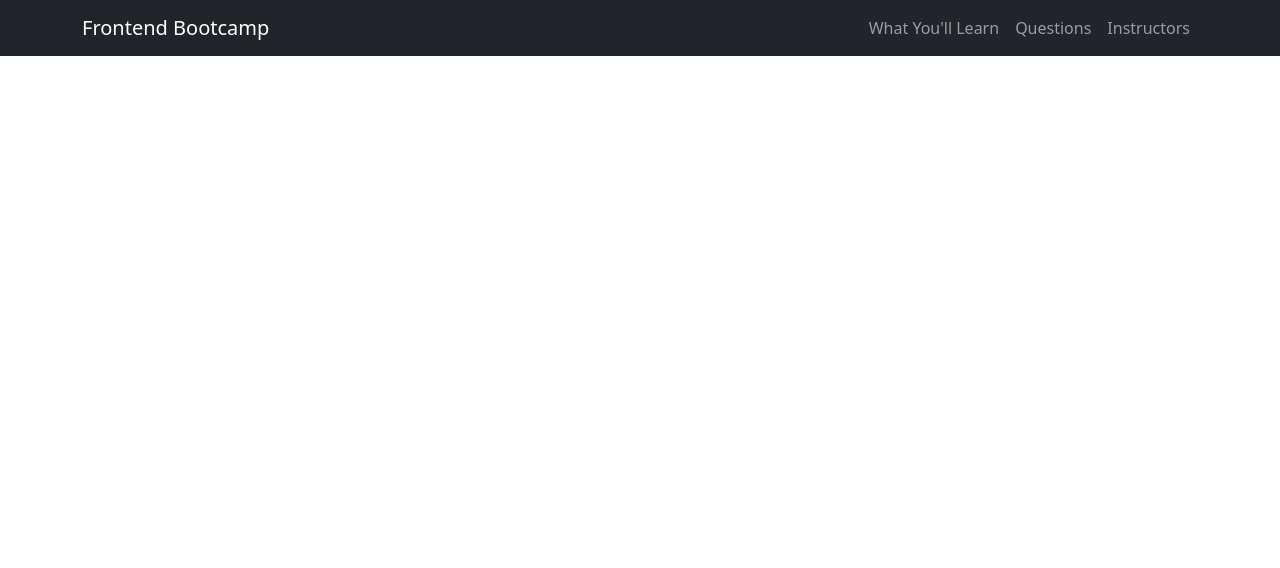
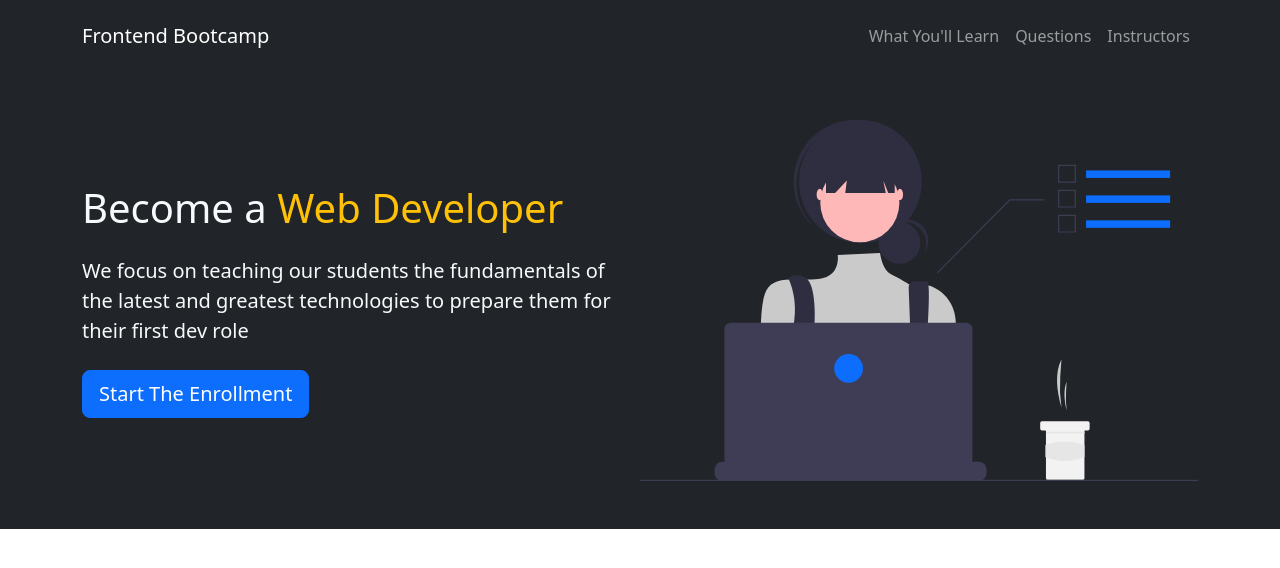
Before and after one commit to BurnettMiao/Bootstrap-5-Website-Build_Practice, a plain HTML site: page index.html in a window 1280 px wide. Drawn offline with nearby package versions, Linux system fonts and the light colour scheme.

Commit message:
showcase finish

```diff
--- a/index.html
+++ b/index.html
@@ -13,7 +13,7 @@
   </head>
   <body>
     <!-- Navbar -->
-    <nav class="navbar navbar-expand-lg bg-dark navbar-dark">
+    <nav class="navbar navbar-expand-lg bg-dark navbar-dark py-3">
       <div class="container">
         <a href="#" class="navbar-brand">Frontend Bootcamp</a>
 
@@ -42,6 +42,29 @@
       </div>
     </nav>
 
+    <!-- Showcase -->
+    <section class="bg-dark text-light p-5 text-center text-sm-start">
+      <div class="container">
+        <div class="d-sm-flex align-items-center justify-content-between">
+          <div>
+            <h1>Become a <span class="text-warning">Web Developer</span></h1>
+
+            <p class="lead my-4">
+              We focus on teaching our students the fundamentals of the latest
+              and greatest technologies to prepare them for their first dev role
+            </p>
+
+            <button class="btn btn-primary btn-lg">Start The Enrollment</button>
+          </div>
+          <img
+            class="img-fluid w-50 d-none d-sm-block"
+            src="img/showcase.svg"
+            alt=""
+          />
+        </div>
+      </div>
+    </section>
+
     <script src="https://cdn.jsdelivr.net/npm/bootstrap@5.3.0-alpha3/dist/js/bootstrap.bundle.min.js"></script>
   </body>
 </html>
```
